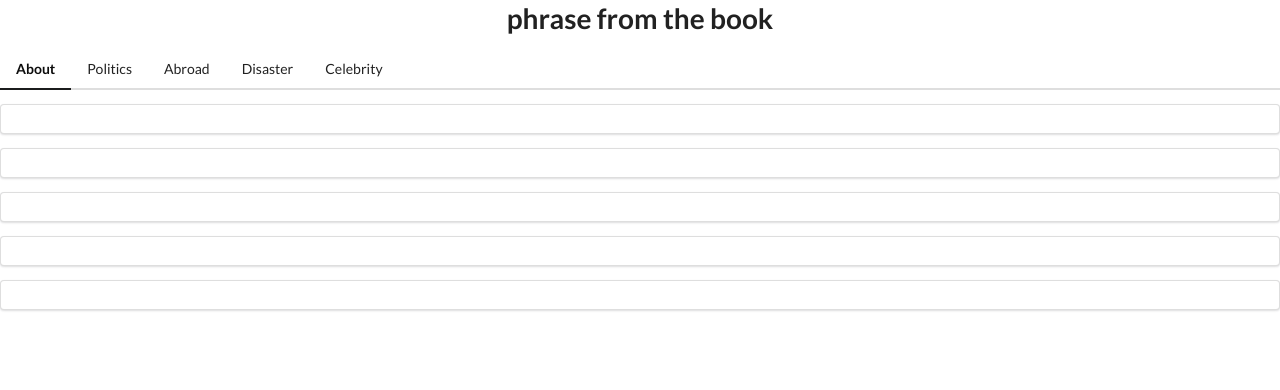
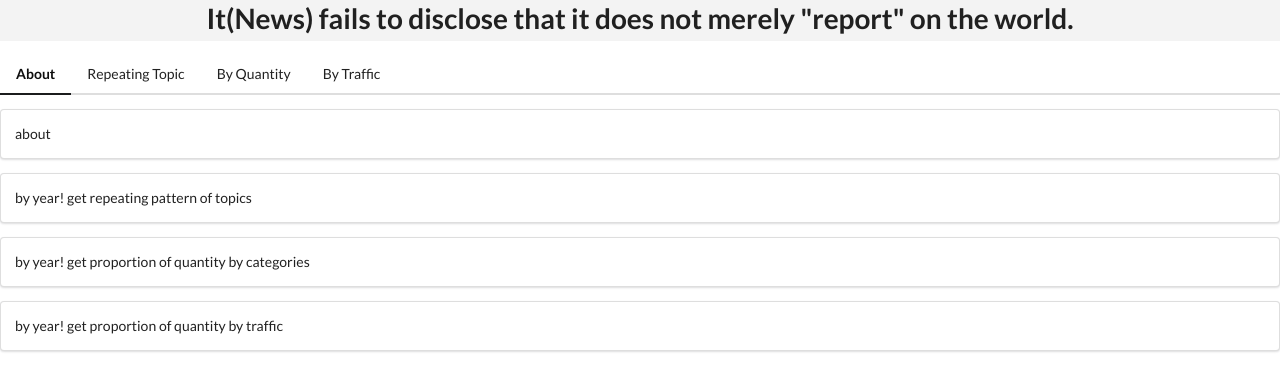
Before and after one commit to eric8979/NEWS-Analysis, a plain HTML site: page index.html in a window 1280 px wide. Drawn offline with nearby package versions, Linux system fonts and the light colour scheme.

Commit message:
change topic - fix index.html, README.md

```diff
--- a/index.html
+++ b/index.html
@@ -7,29 +7,28 @@
   <title>NEWS Analyzer</title>
 </head>
 <body>
-  <h1 style="display: flex; justify-content: center;">phrase from the book</h1>
+  <h1 style="display: flex; justify-content: center; background-color: #f3f3f3; padding-bottom: 5px;">It(News) fails to disclose that it does not merely "report" on the world.</h1>
   <div class="ui secondary pointing menu">
     <a class="item active">About</a>
-    <a class="item">Politics</a>
-    <a class="item">Abroad</a>
-    <a class="item">Disaster</a>
-    <a class="item">Celebrity</a>
+    <a class="item">Repeating Topic</a>
+    <a class="item">By Quantity</a>
+    <a class="item">By Traffic</a>
   </div>
 
   <div class="ui segment about">
-    <p></p>
+    <p>about</p>
   </div>
-  <div class="ui segment politics">
-    <p></p>
+
+  <div class="ui segment topic">
+    <p>by year! get repeating pattern of topics</p>
   </div>
-  <div class="ui segment Abroad">
-    <p></p>
+
+  <div class="ui segment quantity">
+    <p>by year! get proportion of quantity by categories</p>
   </div>
-  <div class="ui segment disaster">
-    <p></p>
-  </div>
-  <div class="ui segment celebrity">
-    <p></p>
+
+  <div class="ui segment traffic">
+    <p>by year! get proportion of quantity by traffic</p>
   </div>
 
   <footer></footer>
```
Also changed, not shown: 1 other file.
